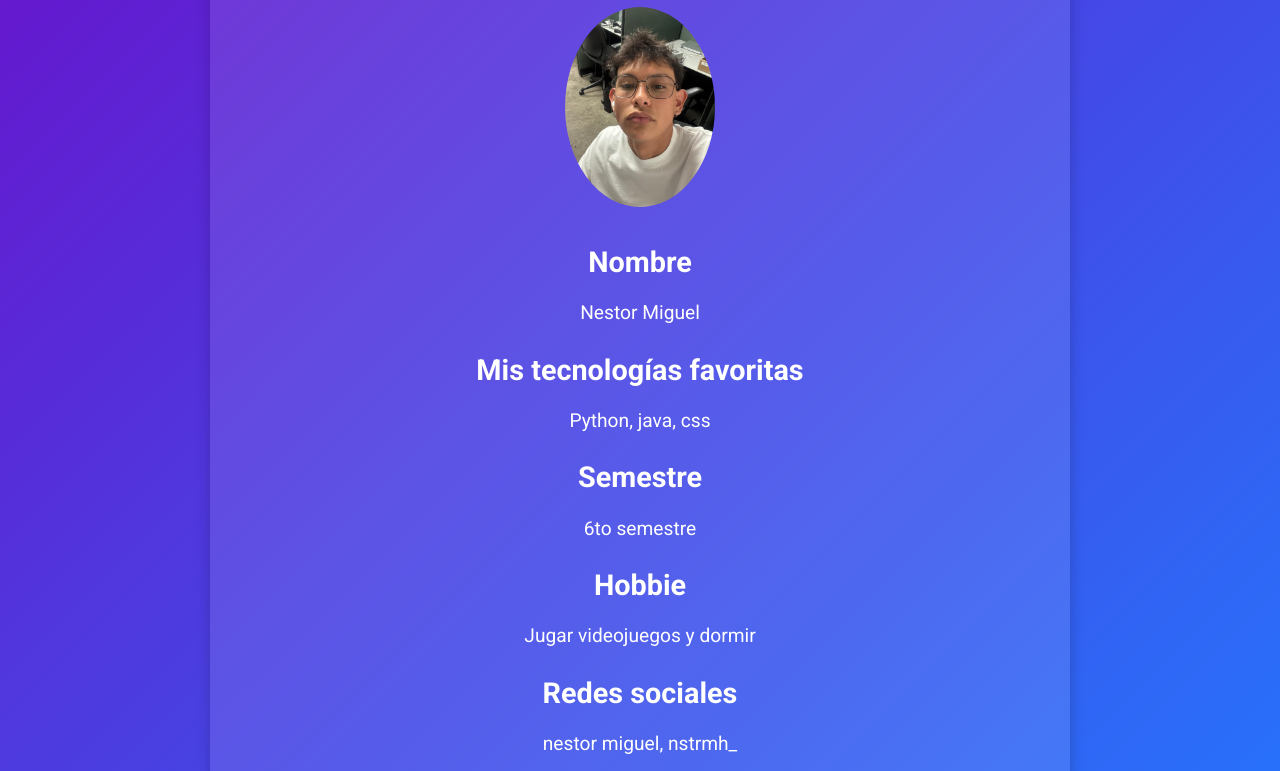
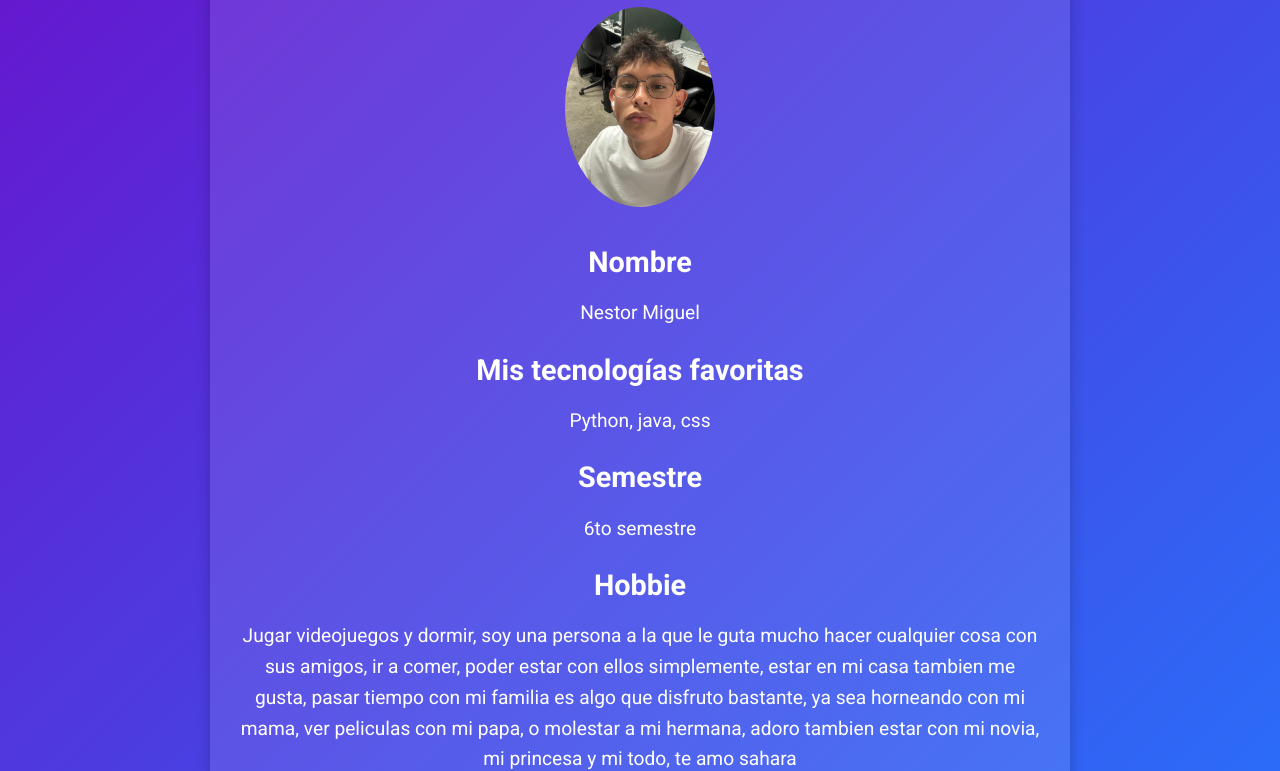
Before and after one commit to ChristianLaraa/ICO_TE_-404-Team-Not-Found-, a plain HTML site: page 404_TeamNotFound/ProyectoParcial/nes.html in a window 1280 px wide. Shown: the part 188-959 px from the top of the page. Drawn offline with Linux system fonts and the light colour scheme; files whose address does not match are found by name.

Commit message:
Update nes.html

```diff
--- a/404_TeamNotFound/ProyectoParcial/nes.html
+++ b/404_TeamNotFound/ProyectoParcial/nes.html
@@ -98,7 +98,7 @@
         <!-- Hobbie -->
         <div class="section">
             <h2>Hobbie</h2>
-            <p>Jugar videojuegos y dormir</p>
+            <p>Jugar videojuegos y dormir, soy una persona a la que le guta mucho hacer cualquier cosa con sus amigos, ir a comer, poder estar con ellos simplemente, estar en mi casa tambien me gusta, pasar tiempo con mi familia es algo que disfruto bastante, ya sea horneando con mi mama, ver peliculas con mi papa, o molestar a mi hermana, adoro tambien estar con mi novia, mi princesa y mi todo, te amo sahara </p>
         </div>
 
         <!-- Redes sociales -->
```
